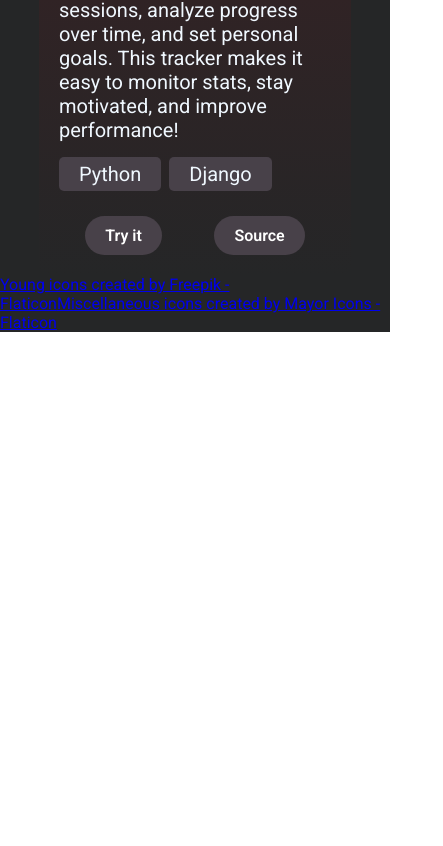
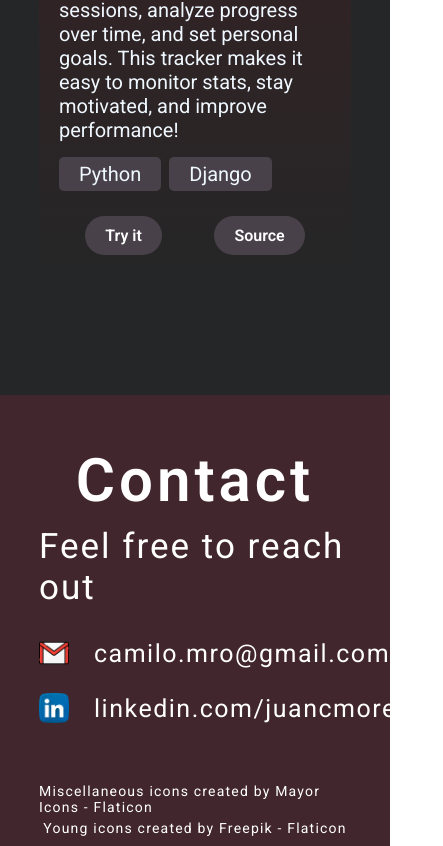
Before and after one commit to juancmorenoh/portfolio, a React (Vite) app: page / in a window 390 px wide. Shown: the part 8834-9680 px from the top of the page, 443 px wide, since content can reach past the window. Before the commit the page ends 9166 px from the top, so only its background shows below. Built offline with nearby package versions, Linux system fonts and the light colour scheme.

Commit message:
-Implement Footer component with references and contact -Add styling to footer

```diff
--- a/src/components/Footer/Footer.jsx
+++ b/src/components/Footer/Footer.jsx
@@ -1,11 +1,31 @@
-import React from 'react'
+import React from 'react';
+import { getImageUrl } from '../../utils';
+import styles from "./Footer.module.css";
 
 const Footer = () => {
   return (
-    <footer>
+    <footer id='footer' className={styles.container}>
+      <div className={styles.linkContainer}>
+        <div className={styles.text}>
+          <h2>Contact</h2>
+          <p>Feel free to reach out</p>
+        </div>
+        <ul className={styles.links}>
+          <li className={styles.link}>
+            <img src={getImageUrl("/assets/footer/gmail.png")} alt="gmail icon" />
+            <a href="mailto:camilo.mro@gmail.com">camilo.mro@gmail.com</a>
+          </li>
+          <li className={styles.link}>
+            <img src={getImageUrl("/assets/footer/linkedin.png")} alt="linkedIn icon" />
+            <a href="https://www.linkedin.com/in/juancmorenoh/" target="_blank">linkedin.com/juancmorenoh</a>
+          </li>
+        </ul>
+      </div>
       {/* References */}
-      <a href="https://www.flaticon.com/free-icons/young" title="young icons">Young icons created by Freepik - Flaticon</a>
-      <a href="https://www.flaticon.com/free-icons/miscellaneous" title="miscellaneous icons">Miscellaneous icons created by Mayor Icons - Flaticon</a>
+      <div className={styles.references}>
+        <a href="https://www.flaticon.com/free-icons/miscellaneous" title="miscellaneous icons" target="_blank">Miscellaneous icons created by Mayor Icons - Flaticon</a>
+        <a href="https://www.flaticon.com/free-icons/young" title="young icons" target="_blank">Young icons created by Freepik - Flaticon</a>
+      </div>
     </footer>
   )
 }
--- a/src/components/Footer/Footer.module.css
+++ b/src/components/Footer/Footer.module.css
@@ -0,0 +1,90 @@
+@import "../../vars.css";
+
+.container{
+  color: var(--color-text);
+  background-color: var(--color-primary);
+  margin-top: 120px;
+  display: flex;
+  flex-direction: column;
+}
+
+.linkContainer{
+  display: flex;
+  justify-content: space-evenly;
+  padding: 50px 10%;
+  gap: 20px;
+}
+
+.text h2{
+  font-size: 60px;
+  font-weight: 600;
+  letter-spacing: 4px;
+}
+.text p{
+  font-size: 35px;
+  font-weight: 400;
+  letter-spacing: 2px;
+}
+
+.links{
+  display: flex;
+  flex-direction: column;
+  align-items: start;
+  list-style: none;
+  justify-content: center;
+  gap: 25px;
+  margin-top: 10px;
+}
+
+.link{
+  display: flex;
+  align-items: center;
+  gap: 25px;
+}
+
+.link a{
+  color: var(--color-text);
+  text-decoration: none;
+  font-size: 25px;
+  font-weight: 400;
+  letter-spacing: 1.5px;
+}
+
+.link:hover{
+  transform: scale(1.1);
+}
+.link img{
+  width: 30px;
+  height: 30px;
+}
+
+.references{
+  font-size: 14px;
+  display: flex;
+  flex-direction: column;
+  align-items: center;
+  justify-content: center;
+  list-style: none;
+  padding: 10px 10%;
+  gap: 5px;
+}
+
+.references a{
+  color: var(--color-text);
+  text-decoration: none;
+  letter-spacing: 1.2px;
+}
+
+
+@media screen and (max-width: 830px){
+  .linkContainer{
+    flex-direction: column;
+  }
+
+  .text{
+    display: flex;
+    flex-direction: column;
+    align-items: center;
+    gap: 10px;
+  }
+}
```
